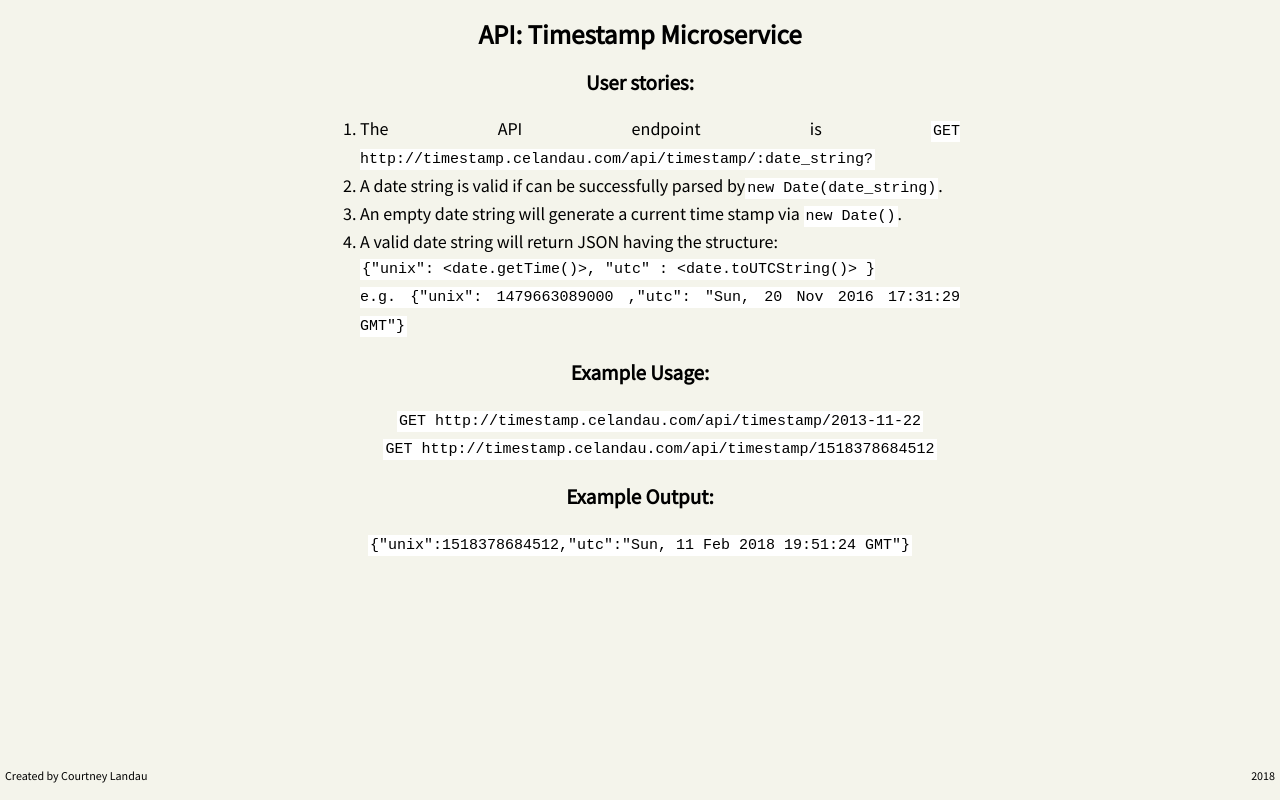
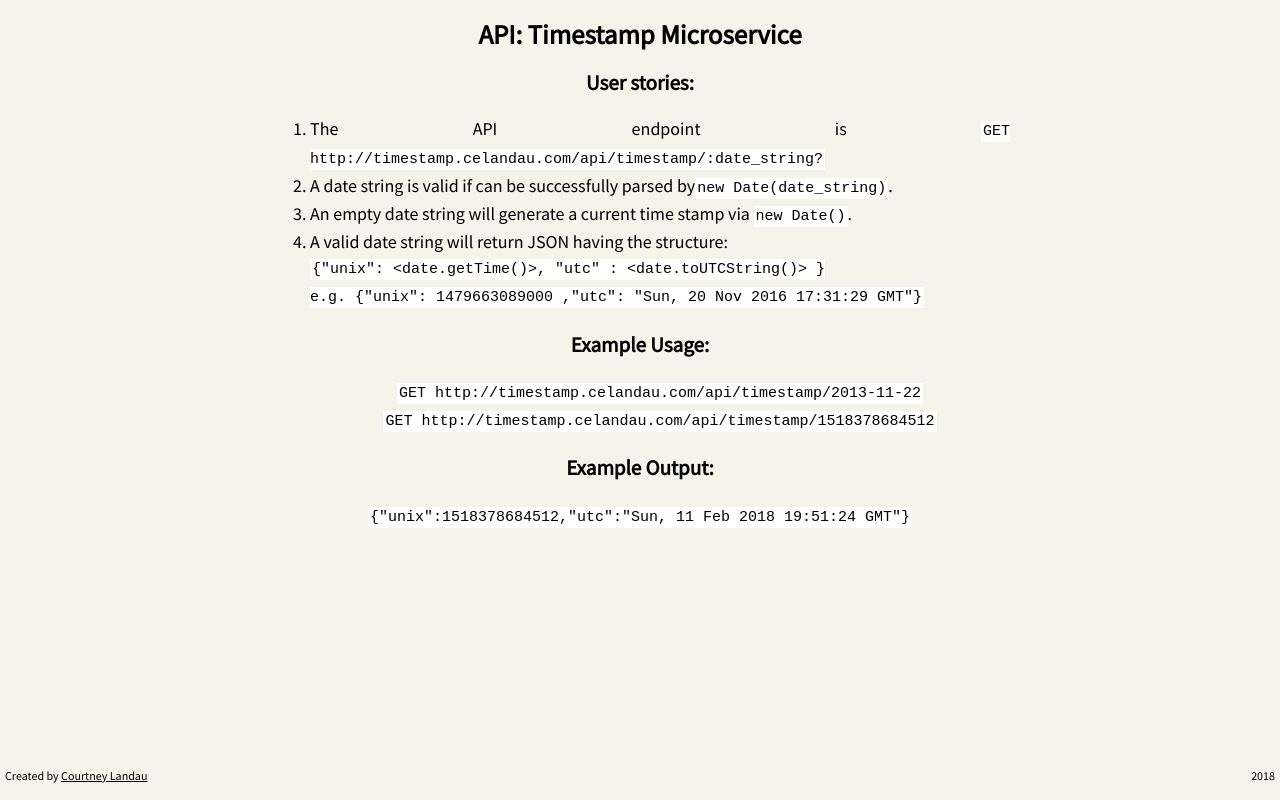
Before and after one commit to clandau/timestampMicroservice, a website: page views/index.html in a window 1280 px wide. Drawn offline with Linux system fonts and the light colour scheme; files that its build step writes are made by us from their sources.

Commit message:
add email link

```diff
--- a/public/styles.css
+++ b/public/styles.css
@@ -15,7 +15,7 @@ container {
 .stories {
     position: relative;
     text-align: justify;
-    max-width: 600px;
+    max-width: 700px;
     margin: 10px auto;
 }
 
@@ -38,3 +38,7 @@ ul {
     bottom: 0;
     font-size: 12px;
 }
+
+a:link {
+    color: black;
+}
--- a/views/index.html
+++ b/views/index.html
@@ -33,7 +33,7 @@
 
     </div>
     <div class="footer">
-        <p style="text-align:left;">Created by Courtney Landau
+        <p style="text-align:left;">Created by <a href="mailto:courtney@celandau.com">Courtney Landau</a>
             <span style="float:right;">2018</span>
             </p>
     </div>
```
